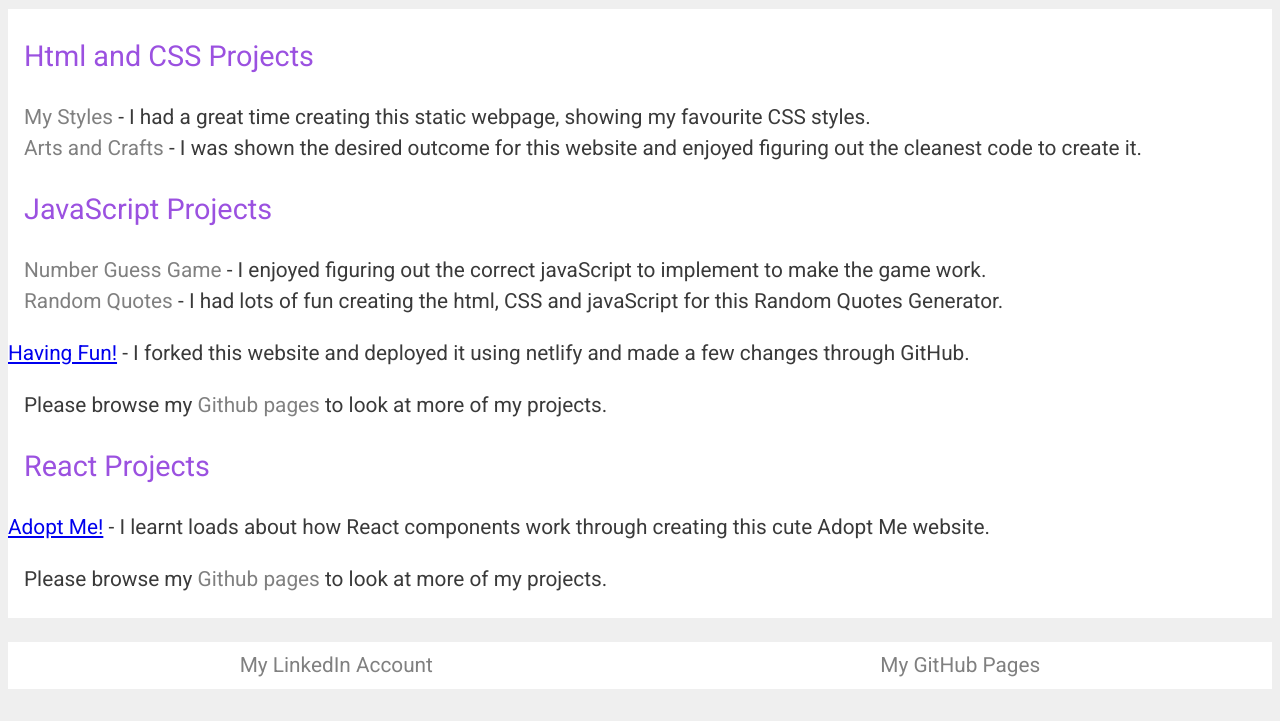
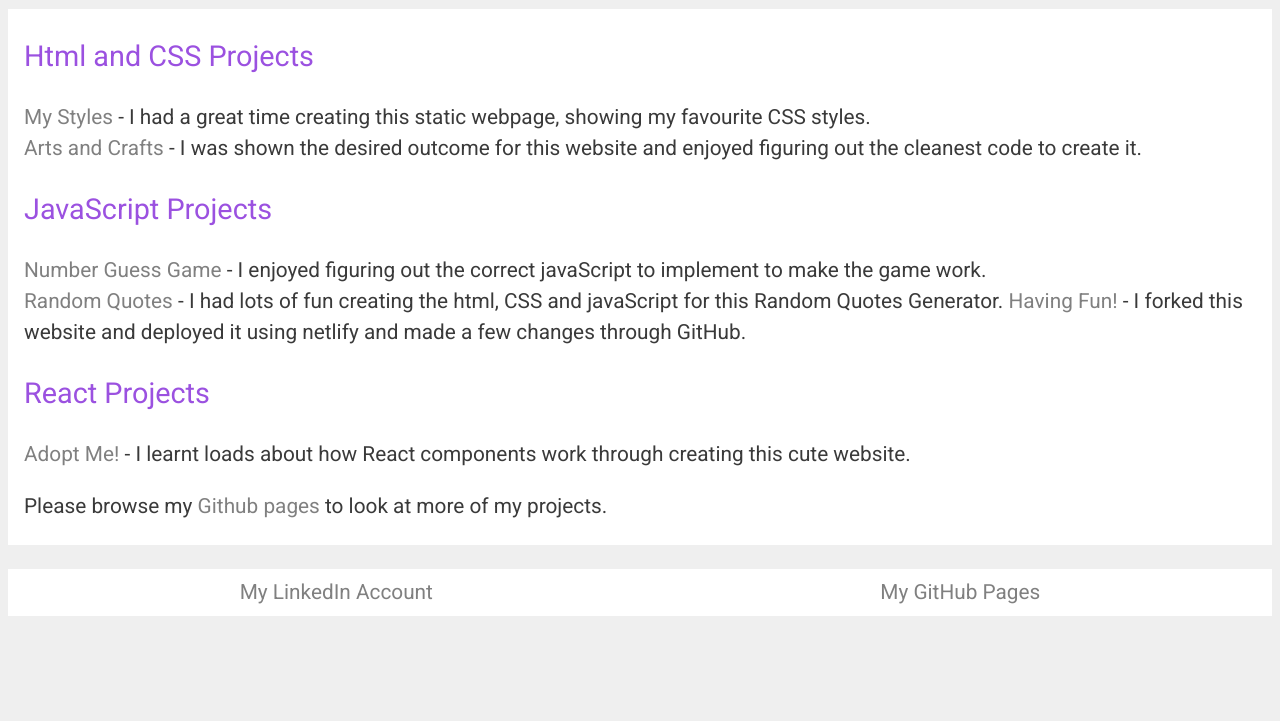
Before and after one commit to ekruger123/ekruger123.github.io, a plain HTML site: page MyProjects.html in a window 1280 px wide. Shown: the part 157-878 px from the top of the page. After the commit the page ends 805 px from the top, so only its background shows below. Drawn offline with Linux system fonts and the light colour scheme.

Commit message:
corrected some styling

```diff
--- a/MyProjects.html
+++ b/MyProjects.html
@@ -30,15 +30,13 @@
         <h2>JavaScript Projects</h2>
         <p><a href="./NumberGuessGame/index.html" target="blank">Number Guess Game</a> - I enjoyed figuring out the correct javaScript to implement to make the game work.
         <br>
-        <a href="./InspirationalMessagesMaker/index.html" target="blank">Random Quotes</a> - I had lots of fun creating the html, CSS and javaScript for this Random Quotes Generator.</p>
+        <a href="./InspirationalMessagesMaker/index.html" target="blank">Random Quotes</a> - I had lots of fun creating the html, CSS and javaScript for this Random Quotes Generator.
 
         <a href="https://havingfun123.netlify.app/" target="blank">Having Fun!</a> - I forked this website and deployed it using netlify and made a few changes through GitHub.</p>
 
-        <p>Please browse my <a href="https://github.com/ekruger123" target="blank">Github pages</a> to look at more of my projects.</p>
-
         <h2>React Projects</h2>
 
-        <a href="https://adoptapet123.netlify.app/" target="blank">Adopt Me!</a> - I learnt loads about how React components work through creating this cute Adopt Me website.</p>
+        <p><a href="https://adoptapet123.netlify.app/" target="blank">Adopt Me!</a> - I learnt loads about how React components work through creating this cute website.</p>
 
         <p>Please browse my <a href="https://github.com/ekruger123" target="blank">Github pages</a> to look at more of my projects.</p>
     </div>
```
